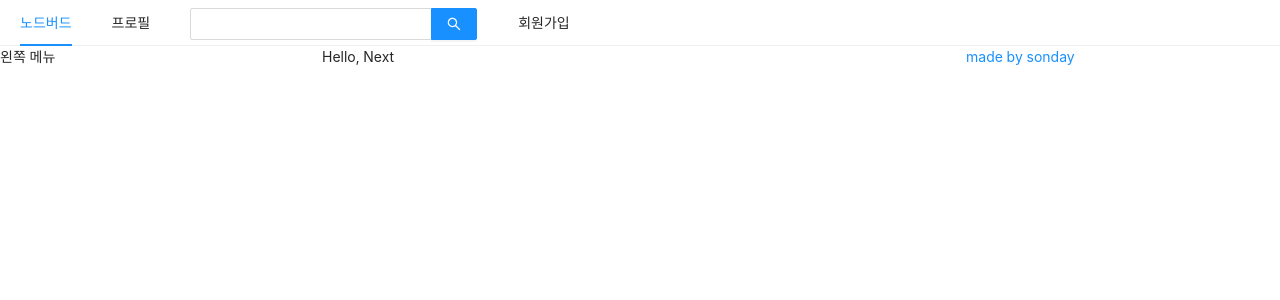
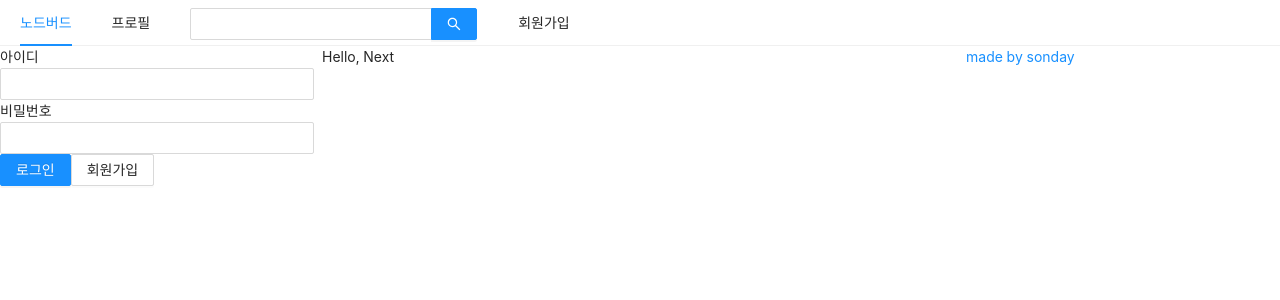
Before and after one commit to happy-sonday/react-node-sns, a Next.js app: page / in a window 1280 px wide. Shown: the top 300 px of the page. Built offline with nearby package versions, Linux system fonts and the light colour scheme.

Commit message:
loginForm

```diff
--- a/components/AppLayout.js
+++ b/components/AppLayout.js
@@ -1,8 +1,11 @@
-import React from "react";
+import React, { useState } from "react";
 import PropTypes from "prop-types";
 import Link from "next/link";
 import { Menu, Input, Row, Col } from "antd";
+import UserProfile from "./UserProfile";
+import LoginForm from "./LoginForm";
 const AppLayout = ({ children }) => {
+  const [loginFl, setLoginFl] = useState(false);
   return (
     <div>
       <Menu mode="horizontal">
@@ -28,7 +31,7 @@
       {/* NOTE:col끼리 guutter/2 좌우 padding */}
       <Row gutter={8}>
         <Col xs={24} md={6}>
-          왼쪽 메뉴
+          {loginFl ? <UserProfile /> : <LoginForm />}
         </Col>
         <Col xs={24} md={12}>
           {children}
--- /dev/null
+++ b/components/LoginForm.js
@@ -0,0 +1,47 @@
+import React, { useCallback, useState } from "react";
+import { Button, Form, Input } from "antd";
+import Link from "next/link";
+
+const LoginForm = () => {
+  const [id, setId] = useState("");
+  const [password, setPassword] = useState("");
+
+  const onChangeId = useCallback((e) => {
+    setId(e.target.value);
+  }, []);
+  const onChangePassword = useCallback((e) => {
+    setPassword(e.target.value);
+  }, []);
+  return (
+    <Form>
+      <div>
+        <label htmlFor="user-id">아이디</label>
+        <br />
+        <Input name="user-id" value={id} onChange={onChangeId} required />
+      </div>
+      <div>
+        <label htmlFor="user-password">비밀번호</label>
+        <br />
+        <Input
+          name="user-password"
+          type="password"
+          value={password}
+          onChange={onChangePassword}
+          required
+        />
+      </div>
+      <div>
+        <Button type="primary" htmlType="submit" loading={false}>
+          로그인
+        </Button>
+        <Link href="/signup">
+          <a>
+            <Button>회원가입</Button>
+          </a>
+        </Link>
+      </div>
+    </Form>
+  );
+};
+
+export default LoginForm;
--- /dev/null
+++ b/components/UserProfile.js
@@ -0,0 +1,5 @@
+import React from "react";
+
+const UserProfile = () => {};
+
+export default UserProfile;
```
